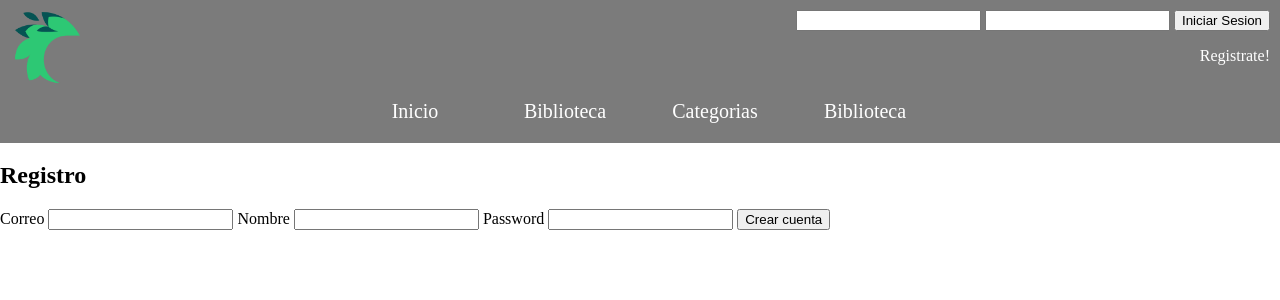
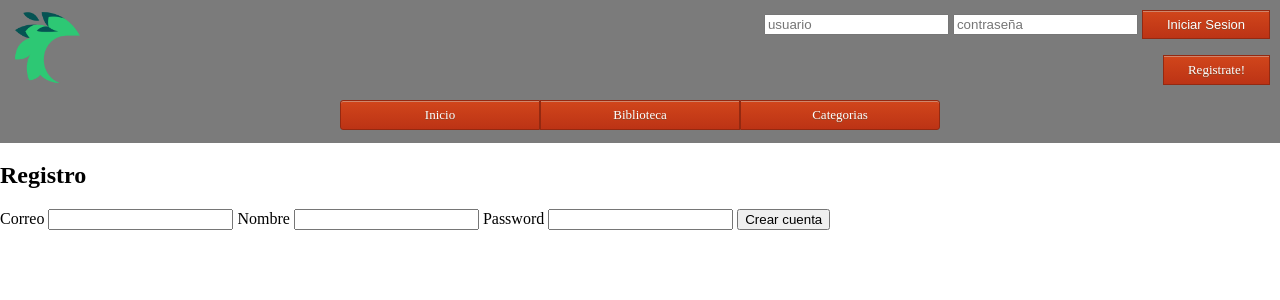
Before and after one commit to AdrianRubioT/proyectoDAW, a PHP site: page /registro.php in a window 1280 px wide. Shown: the top 300 px of the page. Run offline with PHP 8.4, Linux system fonts and the light colour scheme.

Commit message:
aniadido las clases a los enlaces

```diff
--- a/vista/menu/form_Inicio_Sesion.php
+++ b/vista/menu/form_Inicio_Sesion.php
@@ -1,9 +1,9 @@
 
 <form action="<?php echo "index.php"; ?>" method="POST">
-    <input type="text" name="user"/>
-    <input type="password" name="password"/>
-    <input type="submit" name="iniciarSesion" value="Iniciar Sesion"/>
+    <input type="text" name="user" placeholder="usuario"/>
+    <input type="password" name="password" placeholder="contraseña" />
+    <input class="boton" type="submit" name="iniciarSesion" value="Iniciar Sesion"/>
 </form>
 <div calss="error"><?php echo $sesionError ?></div>
 
-<a id="enlaceRegistro" href="registro.php">Registrate!</a>
+<a id="enlaceRegistro" class="boton" href="registro.php">Registrate!</a>
--- a/vista/menu/menu.php
+++ b/vista/menu/menu.php
@@ -10,11 +10,10 @@
 
         <div id="linea2">
             <!--<div id="categorias"></div>-->
-            <div id="accesoRapido">
-                <a class="enlaceBiblioteca" href="index.php">Inicio</a>
-                <a class="enlaceBiblioteca" href="biblioteca.php">Biblioteca</a>
-                <a class="enlaceBiblioteca" href="biblioteca.php">Categorias</a>
-                <a class="enlaceBiblioteca" href="biblioteca.php">Biblioteca</a>
+            <div id="accesoRapido" class=" botonera">
+                <a class="enlaceBiblioteca boton" href="index.php">Inicio</a>
+                <a class="enlaceBiblioteca boton" href="">Biblioteca</a>
+                <a class="enlaceBiblioteca boton" href="">Categorias</a>
             </div>
         </div>
 
```
